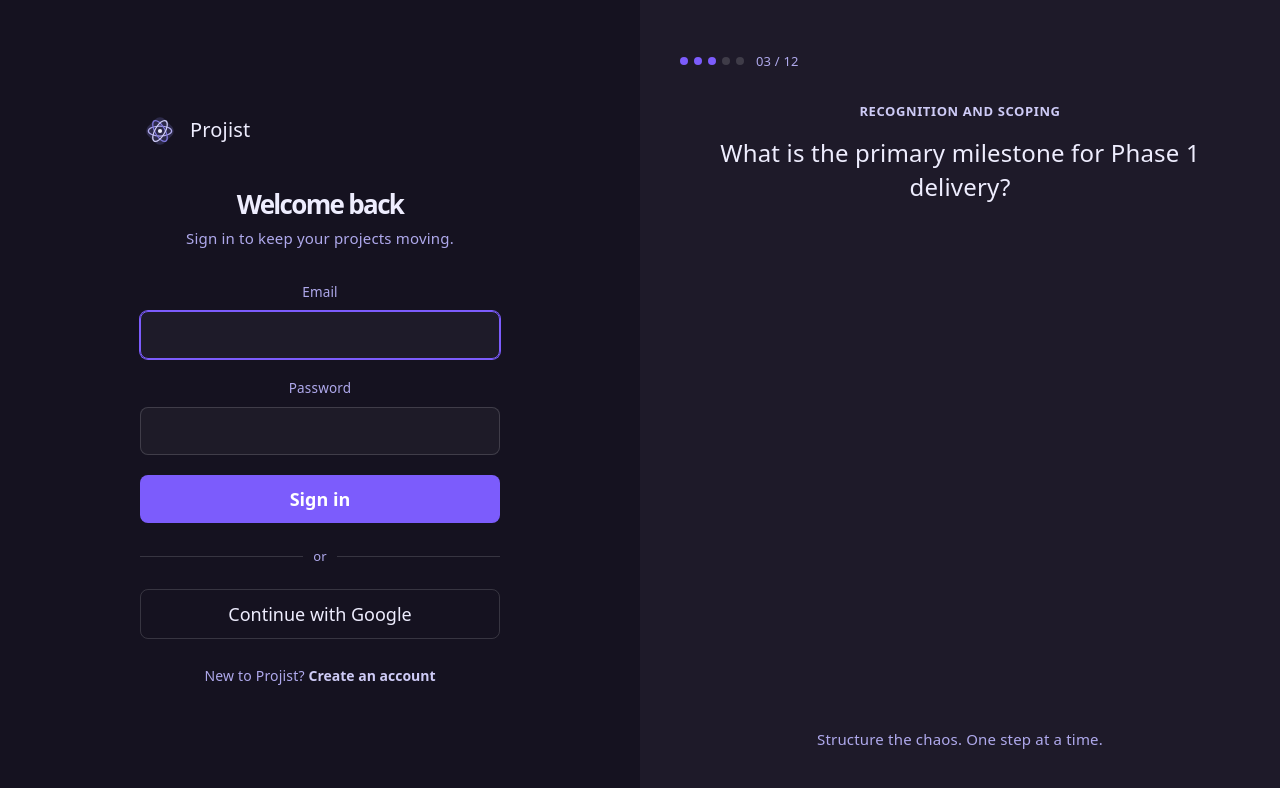
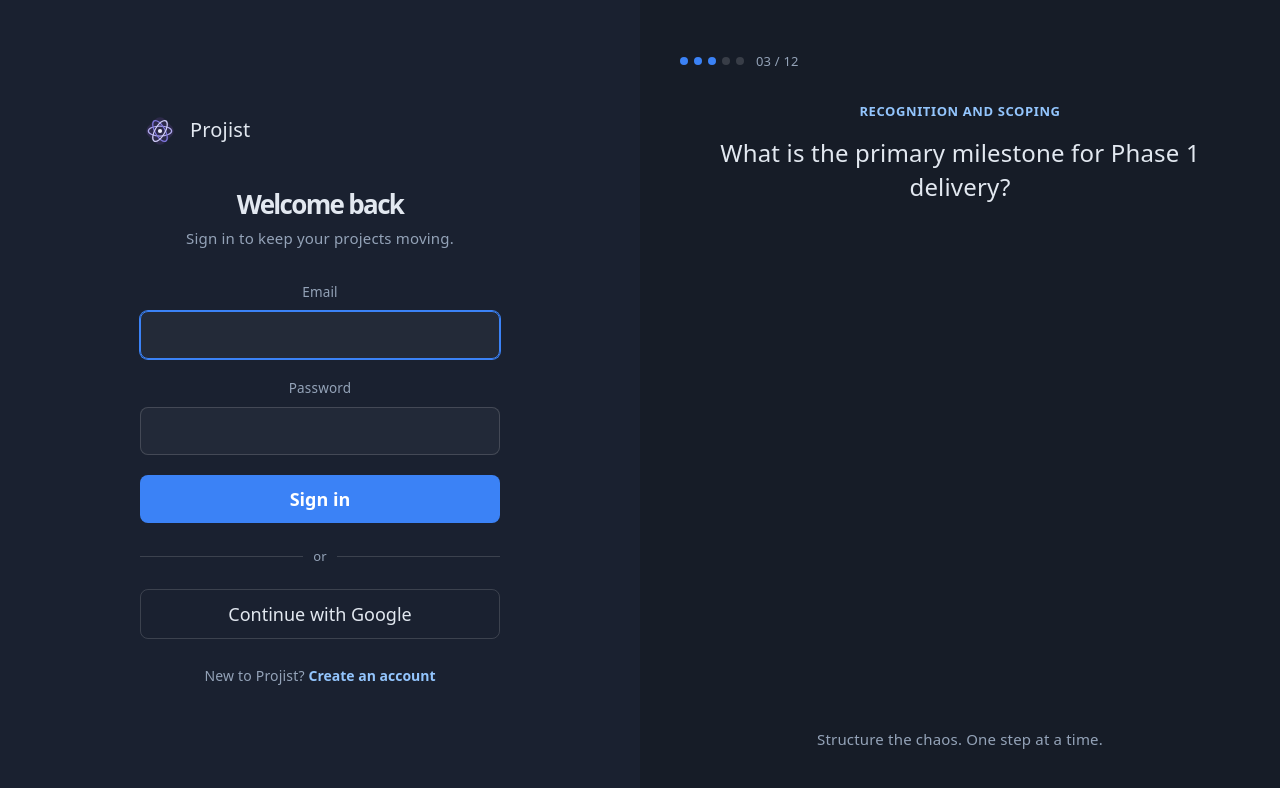
Before and after one commit to yankfan21/pm-app, a React (Vite) app: page /login in a window 1280 px wide. Shown: the top 788 px of the page. Built offline with nearby package versions, Linux system fonts and the light colour scheme; no server answers.

Commit message:
feat: implement light/dark theme system with blue-slate palette

```diff
--- a/src/App.css
+++ b/src/App.css
@@ -11,6 +11,7 @@
 .app-header {
   width: 100%;
   background: var(--header-bg);
+  backdrop-filter: var(--card-backdrop-filter);
   border-bottom: 1px solid var(--header-border);
 }
 
@@ -170,6 +171,7 @@
   font: inherit;
   color: var(--text-h);
   background: var(--card-bg);
+  backdrop-filter: var(--card-backdrop-filter);
 }
 
 .search-input:focus {
@@ -465,18 +467,18 @@
 }
 
 .task-status-select.partial {
-  background: #fef3c7;
-  color: #b45309;
+  background: var(--badge-warning-bg);
+  color: var(--badge-warning-text);
 }
 
 .task-status-select.done {
-  background: #dcfce7;
-  color: #166534;
+  background: var(--badge-success-bg);
+  color: var(--badge-success-text);
 }
 
 .task-status-select.critical {
-  background: #fee2e2;
-  color: #b91c1c;
+  background: var(--badge-danger-bg);
+  color: var(--badge-danger-text);
 }
 
 .task-list {
@@ -518,6 +520,7 @@
   font-size: 11px;
   color: var(--text);
   background: var(--card-bg);
+  backdrop-filter: var(--card-backdrop-filter);
   white-space: nowrap;
 }
 
@@ -723,13 +726,13 @@
 }
 
 .backlog-status-select.partial {
-  background: #fef3c7;
-  color: #b45309;
+  background: var(--badge-warning-bg);
+  color: var(--badge-warning-text);
 }
 
 .backlog-status-select.done {
-  background: #dcfce7;
-  color: #166534;
+  background: var(--badge-success-bg);
+  color: var(--badge-success-text);
 }
 
 .backlog-assign-select {
@@ -882,13 +885,13 @@
 }
 
 .board-status-select.partial {
-  background: #fef3c7;
-  color: #b45309;
+  background: var(--badge-warning-bg);
+  color: var(--badge-warning-text);
 }
 
 .board-status-select.done {
-  background: #dcfce7;
-  color: #166534;
+  background: var(--badge-success-bg);
+  color: var(--badge-success-text);
 }
 
 .kanban-card-actions {
@@ -998,19 +1001,20 @@
   gap: 6px;
   flex-shrink: 0;
   padding: 10px 18px;
-  border: none;
+  border: 1px solid var(--btn-primary-border);
   border-radius: 8px;
-  color: white;
-  background: var(--accent);
+  color: var(--btn-primary-text);
+  background: var(--btn-primary-bg);
+  backdrop-filter: var(--btn-primary-backdrop-filter);
   font: inherit;
   font-weight: 600;
   text-decoration: none;
   cursor: pointer;
-  transition: filter 0.15s ease;
+  transition: background 0.15s ease;
 }
 
 .btn-primary:hover {
-  filter: brightness(0.92);
+  background: var(--btn-primary-hover-bg);
 }
 
 .btn-secondary {
@@ -1019,10 +1023,10 @@
   gap: 6px;
   flex-shrink: 0;
   padding: 10px 18px;
-  border: 1px solid var(--border);
+  border: 1px solid var(--btn-secondary-border);
   border-radius: 8px;
-  color: var(--text-h);
-  background: var(--bg);
+  color: var(--btn-secondary-text);
+  background: var(--btn-secondary-bg);
   font: inherit;
   font-weight: 500;
   text-decoration: none;
@@ -1033,7 +1037,7 @@
 }
 
 .btn-secondary:hover {
-  background: var(--code-bg);
+  background: var(--accent-bg);
   border-color: var(--accent-border);
 }
 
@@ -1084,6 +1088,7 @@
   border-left: 3px solid var(--card-accent-purple);
   border-radius: 0 10px 10px 0;
   background: var(--card-bg);
+  backdrop-filter: var(--card-backdrop-filter);
   box-shadow: var(--card-shadow);
   transition:
     box-shadow 0.15s ease,
@@ -1130,18 +1135,21 @@
 .project-list li.accent-purple {
   background:
     linear-gradient(var(--card-tint-purple), var(--card-tint-purple)), var(--card-bg);
+  backdrop-filter: var(--card-backdrop-filter);
 }
 
 .project-list li.accent-amber {
   border-left-color: var(--card-accent-amber);
   background:
     linear-gradient(var(--card-tint-amber), var(--card-tint-amber)), var(--card-bg);
+  backdrop-filter: var(--card-backdrop-filter);
 }
 
 .project-list li.accent-red {
   border-left-color: var(--card-accent-red);
   background:
     linear-gradient(var(--card-tint-red), var(--card-tint-red)), var(--card-bg);
+  backdrop-filter: var(--card-backdrop-filter);
 }
 
 .project-list li.accent-muted {
@@ -1350,6 +1358,7 @@
   border: 1px solid var(--row-border);
   border-radius: 6px;
   background: var(--row-bg);
+  backdrop-filter: var(--card-backdrop-filter);
   font: inherit;
   text-align: left;
   cursor: pointer;
@@ -1421,8 +1430,8 @@
 }
 
 .doc-status-badge.done {
-  background: #dcfce7;
-  color: #166534;
+  background: var(--badge-success-bg);
+  color: var(--badge-success-text);
 }
 
 .doc-status-badge.pending {
@@ -1431,13 +1440,13 @@
 }
 
 .doc-status-badge.partial {
-  background: #fef3c7;
-  color: #b45309;
+  background: var(--badge-warning-bg);
+  color: var(--badge-warning-text);
 }
 
 .doc-status-badge.critical {
-  background: #fee2e2;
-  color: #b91c1c;
+  background: var(--badge-danger-bg);
+  color: var(--badge-danger-text);
 }
 
 .toggle-header-with-badge {
@@ -1470,6 +1479,7 @@
   border: 1px solid var(--row-border);
   border-radius: 6px;
   background: var(--row-bg);
+  backdrop-filter: var(--card-backdrop-filter);
 }
 
 .doc-group-header:hover {
@@ -2092,6 +2102,7 @@
   border: none;
   border-left: 1px solid var(--border);
   background: var(--card-bg);
+  backdrop-filter: var(--card-backdrop-filter);
   color: var(--text);
   font: inherit;
   font-size: 13px;
@@ -2122,6 +2133,7 @@
   border: 1px solid var(--border);
   border-radius: 8px;
   background: var(--card-bg);
+  backdrop-filter: var(--card-backdrop-filter);
 }
 
 .gantt-filters-clear {
@@ -2166,6 +2178,7 @@
   border: 1px solid var(--border);
   border-radius: 999px;
   background: var(--card-bg);
+  backdrop-filter: var(--card-backdrop-filter);
 }
 
 .gantt-legend-swatch {
@@ -2547,6 +2560,7 @@
   border: 1px solid var(--row-border);
   border-radius: 6px;
   background: var(--row-bg);
+  backdrop-filter: var(--card-backdrop-filter);
 }
 
 .critical-issue-label {
@@ -2563,18 +2577,18 @@
 }
 
 .issue-tag-task {
-  background: #fee2e2;
-  color: #b91c1c;
+  background: var(--badge-danger-bg);
+  color: var(--badge-danger-text);
 }
 
 .issue-tag-risk {
-  background: #fef3c7;
-  color: #b45309;
+  background: var(--badge-warning-bg);
+  color: var(--badge-warning-text);
 }
 
 .issue-tag-phase {
-  background: #fee2e2;
-  color: #b91c1c;
+  background: var(--badge-danger-bg);
+  color: var(--badge-danger-text);
 }
 
 @media (max-width: 480px) {
@@ -2758,13 +2772,13 @@
 }
 
 .priority-badge.high {
-  background: #fef3c7;
-  color: #b45309;
+  background: var(--badge-warning-bg);
+  color: var(--badge-warning-text);
 }
 
 .priority-badge.critical {
-  background: #fee2e2;
-  color: #b91c1c;
+  background: var(--badge-danger-bg);
+  color: var(--badge-danger-text);
 }
 
 .status-badge {
@@ -3243,18 +3257,18 @@ textarea.risk-cell-input {
 }
 
 .risk-level-low {
-  background: #dcfce7;
-  color: #166534;
+  background: var(--badge-success-bg);
+  color: var(--badge-success-text);
 }
 
 .risk-level-medium {
-  background: #fef3c7;
-  color: #b45309;
+  background: var(--badge-warning-bg);
+  color: var(--badge-warning-text);
 }
 
 .risk-level-high {
-  background: #fee2e2;
-  color: #b91c1c;
+  background: var(--badge-danger-bg);
+  color: var(--badge-danger-text);
 }
 
 .risk-delete-btn {
@@ -3437,7 +3451,7 @@ textarea.risk-cell-input {
 .import-issue-tag {
   font-size: 12px;
   font-weight: 500;
-  color: #b45309;
+  color: var(--badge-warning-text);
 }
 
 .risk-suggestions {
@@ -3548,18 +3562,18 @@ textarea.risk-cell-input {
 }
 
 .budget-health-under {
-  background: #dcfce7;
-  color: #166534;
+  background: var(--badge-success-bg);
+  color: var(--badge-success-text);
 }
 
 .budget-health-near {
-  background: #fef3c7;
-  color: #b45309;
+  background: var(--badge-warning-bg);
+  color: var(--badge-warning-text);
 }
 
 .budget-health-over {
-  background: #fee2e2;
-  color: #b91c1c;
+  background: var(--badge-danger-bg);
+  color: var(--badge-danger-text);
 }
 
 .budget-rollup-table td {
@@ -3573,11 +3587,11 @@ textarea.risk-cell-input {
 }
 
 .budget-variance-over {
-  color: #b91c1c;
+  color: var(--badge-danger-text);
 }
 
 .budget-variance-under {
-  color: #166534;
+  color: var(--badge-success-text);
 }
 
 .budget-line-items-heading {
@@ -3606,7 +3620,7 @@ textarea.risk-cell-input {
 }
 
 .login-panel-form {
-  background: #151220;
+  background: #1a2130;
   align-items: center;
   justify-content: center;
   padding: 48px 32px;
@@ -3627,19 +3641,19 @@ textarea.risk-cell-input {
 .login-brand-name {
   font-size: 20px;
   font-weight: 500;
-  color: #eeedfe;
+  color: #e2e8f0;
 }
 
 .login-heading {
   margin: 0 0 8px;
   font-size: 26px;
   font-weight: 700;
-  color: #eeedfe;
+  color: #e2e8f0;
 }
 
 .login-subtext {
   margin: 0 0 28px;
-  color: #afa9ec;
+  color: #94a3b8;
   font-size: 15px;
 }
 
@@ -3648,7 +3662,7 @@ textarea.risk-cell-input {
   margin-bottom: 16px;
   font-weight: 500;
   font-size: 13.5px;
-  color: #afa9ec;
+  color: #94a3b8;
 }
 
 .login-form-v2 input {
@@ -3659,15 +3673,15 @@ textarea.risk-cell-input {
   border: 1px solid rgba(255, 255, 255, 0.15);
   border-radius: 8px;
   font: inherit;
-  color: #eeedfe;
+  color: #e2e8f0;
   background: rgba(255, 255, 255, 0.04);
   box-sizing: border-box;
 }
 
 .login-form-v2 input:focus {
   outline: none;
-  border-color: #7c5cfc;
-  box-shadow: 0 0 0 1px #7c5cfc;
+  border-color: #3b82f6;
+  box-shadow: 0 0 0 1px #3b82f6;
 }
 
 .login-btn-primary {
@@ -3676,7 +3690,7 @@ textarea.risk-cell-input {
   padding: 11px 0;
   border: none;
   border-radius: 8px;
-  background: #7c5cfc;
+  background: #3b82f6;
   color: white;
   font: inherit;
   font-weight: 600;
@@ -3694,7 +3708,7 @@ textarea.risk-cell-input {
   border: 1px solid rgba(255, 255, 255, 0.15);
   border-radius: 8px;
   background: none;
-  color: #eeedfe;
+  color: #e2e8f0;
   font: inherit;
   font-weight: 500;
   cursor: pointer;
@@ -3702,13 +3716,13 @@ textarea.risk-cell-input {
 
 .login-error {
   margin: 0 0 12px;
-  color: #ff9b9b;
+  color: #fca5a5;
   font-size: 14px;
 }
 
 .login-info {
   margin: 0 0 12px;
-  color: #cecbf6;
+  color: #93c5fd;
   font-size: 14px;
 }
 
@@ -3717,7 +3731,7 @@ textarea.risk-cell-input {
   align-items: center;
   gap: 10px;
   margin: 20px 0;
-  color: #afa9ec;
+  color: #94a3b8;
   font-size: 13px;
 }
 
@@ -3733,7 +3747,7 @@ textarea.risk-cell-input {
   margin: 24px 0 0;
   text-align: center;
   font-size: 14px;
-  color: #afa9ec;
+  color: #94a3b8;
 }
 
 .login-footer-link button {
@@ -3742,12 +3756,12 @@ textarea.risk-cell-input {
   padding: 0;
   font: inherit;
   font-weight: 600;
-  color: #cecbf6;
+  color: #93c5fd;
   cursor: pointer;
 }
 
 .login-panel-preview {
-  background: #1e1a29;
+  background: #161c27;
   flex-direction: column;
   justify-content: space-between;
   padding: 48px 40px;
@@ -3773,12 +3787,12 @@ textarea.risk-cell-input {
 }
 
 .login-preview-dot.filled {
-  background: #7c5cfc;
+  background: #3b82f6;
 }
 
 .login-preview-counter {
   font-size: 13px;
-  color: #afa9ec;
+  color: #94a3b8;
 }
 
 .login-preview-label {
@@ -3787,7 +3801,7 @@ textarea.risk-cell-input {
   font-weight: 600;
   letter-spacing: 0.6px;
   text-transform: uppercase;
-  color: #cecbf6;
+  color: #93c5fd;
 }
 
 .login-preview-question {
@@ -3795,13 +3809,13 @@ textarea.risk-cell-input {
   font-size: 24px;
   font-weight: 500;
   line-height: 1.4;
-  color: #eeedfe;
+  color: #e2e8f0;
 }
 
 .login-preview-tagline {
   margin: 0;
   font-size: 15px;
-  color: #afa9ec;
+  color: #94a3b8;
 }
 
 @media (max-width: 760px) {
@@ -3844,6 +3858,7 @@ textarea.risk-cell-input {
   border: 1px solid var(--row-border);
   border-radius: 6px;
   background: var(--row-bg);
+  backdrop-filter: var(--card-backdrop-filter);
 }
 
 .collaborator-email {
@@ -3857,16 +3872,40 @@ textarea.risk-cell-input {
 }
 
 .settings-section-title {
-  margin: 0 0 4px;
+  margin: 32px 0 4px;
   font-size: 15px;
   font-weight: 600;
   color: var(--text-h);
+}
+
+.settings-section-title:first-of-type {
+  margin-top: 0;
 }
 
 .settings-hidden-at {
   font-size: 12px;
   color: var(--accent-muted);
   white-space: nowrap;
+}
+
+.theme-option-group {
+  display: flex;
+  flex-wrap: wrap;
+  gap: 10px 24px;
+  margin: 12px 0 4px;
+}
+
+.theme-option {
+  display: flex;
+  align-items: center;
+  gap: 8px;
+  font-size: 14px;
+  color: var(--text);
+  cursor: pointer;
+}
+
+.theme-option input[type='radio'] {
+  accent-color: var(--accent);
 }
 
 .collaborator-invite-form {
@@ -3952,6 +3991,7 @@ textarea.risk-cell-input {
   font: inherit;
   color: var(--text-h);
   background: var(--card-bg);
+  backdrop-filter: var(--card-backdrop-filter);
 }
 
 .dependency-picker-show-completed {
@@ -3976,6 +4016,7 @@ textarea.risk-cell-input {
   border: 1px solid var(--border);
   border-radius: 8px;
   background: var(--card-bg);
+  backdrop-filter: var(--card-backdrop-filter);
   box-shadow: var(--card-hover-shadow);
 }
 
--- a/src/App.jsx
+++ b/src/App.jsx
@@ -23,6 +23,7 @@ import Settings from './Settings'
 import NotFound from './NotFound'
 import Login from './Login'
 import RequireAuth from './RequireAuth'
+import { useTheme } from './hooks/useTheme'
 import './App.css'
 
 // Phase 4 cutover: every route other than /login requires a signed-in
@@ -40,6 +41,10 @@ import './App.css'
 // methodology-gated section route redirects to Overview itself in that
 // case; see MethodologySection in ProjectSectionRoutes.jsx).
 function App() {
+  // Mounted here (not just in Settings) so the 'system' preference listener
+  // stays live across the whole app, not only while Settings is on screen.
+  useTheme()
+
   return (
     <Routes>
       <Route path="/login" element={<Login />} />
--- a/src/index.css
+++ b/src/index.css
@@ -1,81 +1,114 @@
-:root {
-  --text: #6b6375;
-  --text-h: #08060d;
-  --bg: #f5f4fa;
-  --border: #e5e4e7;
-  --code-bg: #f4f3ec;
-  /* Projist brand accent - #26215C (deep indigo) on light backgrounds for
-     the same contrast role #1e3a8a used to play; #7F77DD only reaches
-     readable contrast on the dark theme's background, see below. */
-  --accent: #26215c;
-  --accent-bg: rgba(38, 33, 92, 0.08);
-  --accent-border: rgba(38, 33, 92, 0.35);
-  --accent-muted: #6e63b6;
-  /* Demo-project badge/banner accent - deliberately NOT purple now that
-     purple is the brand's own primary accent (would defeat the "stands
-     out at a glance, distinct from normal UI" purpose it was added for). */
+/* Theme tokens - light is the default/fallback (:root with no
+   data-theme), and :root[data-theme="light|dark"] cover the explicit,
+   user-selectable modes. data-theme is set on <html> before paint by the
+   inline snippet in index.html and kept in sync by useTheme.js - this file
+   never reads prefers-color-scheme directly, since "system" is resolved to
+   an explicit light/dark value upstream instead. */
+:root,
+:root[data-theme='light'] {
+  --text: #1e293b;
+  --text-h: #1e293b;
+  --text-muted: #64748b;
+  --bg: #f8fafc;
+  --border: #cbd5e1;
+  --code-bg: #f1f5f9;
+  --accent: #2563eb;
+  --accent-bg: rgba(37, 99, 235, 0.08);
+  --accent-border: rgba(37, 99, 235, 0.35);
+  --accent-muted: #3b82f6;
+  /* Demo-project badge/banner accent - deliberately NOT the primary accent
+     hue (would defeat the "stands out at a glance, distinct from normal
+     UI" purpose it was added for). */
   --demo-accent: #0d9488;
   --demo-accent-bg: rgba(13, 148, 136, 0.08);
   --demo-accent-border: rgba(13, 148, 136, 0.35);
-  --social-bg: rgba(244, 243, 236, 0.5);
+  --social-bg: rgba(241, 245, 249, 0.5);
   --shadow:
-    rgba(0, 0, 0, 0.1) 0 10px 15px -3px, rgba(0, 0, 0, 0.05) 0 4px 6px -2px;
+    rgba(15, 23, 42, 0.1) 0 10px 15px -3px,
+    rgba(15, 23, 42, 0.05) 0 4px 6px -2px;
 
   /* Filter tabs (pill) vs. sort controls (plain text) - two distinct
      interaction languages so users don't mistake narrowing the list
      (filter) for reordering it (sort). */
-  --tab-active-bg: #26215c;
-  --tab-active-text: #eeedfe;
-  --tab-inactive-text: var(--accent-muted);
-  --sort-active: #7c5cfc;
+  --tab-active-bg: #2563eb;
+  --tab-active-text: #ffffff;
+  --tab-inactive-text: var(--text-muted);
+  --sort-active: #2563eb;
 
   /* Project-card surface, lifted off the page background, plus its
      left-border accent tiers (priority/health signal - see
      cardAccentTier in ProjectList.jsx). */
   --card-bg: #ffffff;
-  --card-shadow: 0 1px 2px rgba(38, 33, 92, 0.06);
-  --card-hover-shadow: 0 4px 12px rgba(38, 33, 92, 0.1);
+  --card-backdrop-filter: none;
+  --card-shadow: 0 1px 2px rgba(15, 23, 42, 0.06);
+  --card-hover-shadow: 0 4px 12px rgba(15, 23, 42, 0.1);
   --card-accent-purple: var(--accent);
   --card-accent-amber: #d97706;
   --card-accent-red: #dc2626;
   --card-accent-muted: var(--border);
-  --card-tint-purple: rgba(38, 33, 92, 0.03);
+  --card-tint-purple: rgba(37, 99, 235, 0.03);
   --card-tint-amber: rgba(217, 119, 6, 0.03);
   --card-tint-red: rgba(220, 38, 38, 0.03);
 
-  /* Header frame and Project Detail row surfaces - both a shade between
-     --bg and --card-bg, and both use the same fixed brand-purple border
-     tint in either theme (like --sort-active) rather than remapping per
-     mode. */
-  --header-bg: #f0eefa;
-  --header-border: rgba(124, 92, 252, 0.2);
-  --row-bg: #fafaf8;
-  --row-border: rgba(124, 92, 252, 0.1);
+  /* Header frame and Project Detail row surfaces - a shade between --bg
+     and --card-bg. */
+  --header-bg: #f1f5f9;
+  --header-border: rgba(37, 99, 235, 0.15);
+  --row-bg: #f8fafc;
+  --row-border: rgba(37, 99, 235, 0.08);
 
   /* Project Detail section containers (Manage Access, Agile zone,
-     Documents) - a lifted surface matching the project-card treatment, so
-     these read as larger siblings of the All Projects cards rather than a
-     separate visual system. --agile-accent/--agile-tint are fixed brand
-     purple in both themes (same convention as --sort-active/--row-border
-     above), since the Agile zone's identity is "this is Agile content," not
-     a light/dark-remapped semantic color. */
+     Documents) - a lifted surface matching the project-card treatment.
+     --agile-accent/--agile-tint are a fixed indigo in both themes (like
+     --sort-active/--row-border), since the Agile zone's identity is "this
+     is Agile content," not a light/dark-remapped semantic color. */
   --surface-1: var(--card-bg);
   --border-faint: color-mix(in srgb, var(--border) 10%, transparent);
-  --agile-accent: #7c5cfc;
-  --agile-tint: rgba(124, 92, 252, 0.06);
+  --agile-accent: #4f46e5;
+  --agile-tint: rgba(79, 70, 229, 0.06);
   /* Structural (non-methodology) zone accent - the same "pending/neutral"
      slate already used for status-dot/badge grays elsewhere, promoted to a
      left-accent bar so Manage Access/Documents read as clearly as the
-     purple-accented Agile zone, without borrowing Agile's brand color. */
+     indigo-accented Agile zone, without borrowing Agile's color. */
   --zone-accent-neutral: #94a3b8;
 
   /* Neutral status pill ("Not evaluated" etc.) and alert/marker red (Gantt
      "Today" line, future error states) - fixed across both themes, same
-     convention as the badge pastels below and --sort-active/--agile-accent
-     above, rather than remapped per mode. */
-  --pill-neutral-bg: #ece9f2;
-  --pill-neutral-text: #6b6478;
-  --alert-red: #f2545b;
+     convention as --sort-active/--agile-accent above, rather than
+     remapped per mode. */
+  --pill-neutral-bg: #f1f5f9;
+  --pill-neutral-text: #64748b;
+  --alert-red: #ef4444;
+
+  /* Status badge tiers (on-track/at-risk/off-track health, priority,
+     doc-status, etc. all share these three). */
+  --badge-success-bg: rgba(16, 185, 129, 0.12);
+  --badge-success-text: #047857;
+  --badge-success-border: rgba(5, 150, 105, 0.5);
+  --badge-warning-bg: #fef3c7;
+  --badge-warning-text: #b45309;
+  --badge-warning-border: rgba(180, 83, 9, 0.4);
+  --badge-danger-bg: rgba(239, 68, 68, 0.12);
+  --badge-danger-text: #b91c1c;
+  --badge-danger-border: rgba(220, 38, 38, 0.5);
+
+  --btn-primary-bg: #2563eb;
+  --btn-primary-hover-bg: #1d4ed8;
+  --btn-primary-border: #2563eb;
+  --btn-primary-text: #ffffff;
+  --btn-primary-backdrop-filter: none;
+  --btn-secondary-bg: transparent;
+  --btn-secondary-border: #cbd5e1;
+  --btn-secondary-text: #1e293b;
+
+  --input-bg: #ffffff;
+  --input-border: #cbd5e1;
+  --input-text: #1e293b;
+  --link: #2563eb;
+
+  --disabled-bg: #e2e8f0;
+  --disabled-text: #94a3b8;
+  --disabled-border: #cbd5e1;
 
   --sans: system-ui, 'Segoe UI', Roboto, sans-serif;
   --heading: system-ui, 'Segoe UI', Roboto, sans-serif;
@@ -96,47 +129,83 @@
   }
 }
 
-@media (prefers-color-scheme: dark) {
-  :root {
-    --text: #9ca3af;
-    --text-h: #f3f4f6;
-    --bg: #151220;
-    --border: #2e303a;
-    --code-bg: #1f2028;
-    --accent: #7c5cfc;
-    --accent-bg: rgba(124, 92, 252, 0.15);
-    --accent-border: rgba(124, 92, 252, 0.5);
-    --accent-muted: #afa9ec;
+:root[data-theme='dark'] {
+  --text: #e2e8f0;
+  --text-h: #f1f5f9;
+  --text-muted: #94a3b8;
+  --bg: #212836;
+  --border: rgba(255, 255, 255, 0.08);
+  --code-bg: rgba(15, 23, 42, 0.5);
+  --accent: #93c5fd;
+  --accent-bg: rgba(59, 130, 246, 0.15);
+  --accent-border: rgba(59, 130, 246, 0.4);
+  --accent-muted: #60a5fa;
   --demo-accent: #5eead4;
   --demo-accent-bg: rgba(94, 234, 212, 0.15);
   --demo-accent-border: rgba(94, 234, 212, 0.5);
-    --social-bg: rgba(47, 48, 58, 0.5);
+  --social-bg: rgba(15, 23, 42, 0.5);
   --shadow:
     rgba(0, 0, 0, 0.4) 0 10px 15px -3px, rgba(0, 0, 0, 0.25) 0 4px 6px -2px;
 
-    --tab-active-bg: #7c5cfc;
-    --tab-active-text: #26215c;
+  --tab-active-bg: rgba(59, 130, 246, 0.25);
+  --tab-active-text: #93c5fd;
 
-    /* Dark cards differentiate from the page via a lighter surface, not a
-       shadow (shadows don't read against a dark background) - and the
-       amber/red accents are bumped brighter so a 3px border stays legible
-       at low surface contrast. */
-    --card-bg: #1e1a29;
+  /* Dark cards are a frosted glass surface over the page background
+     rather than a solid lift - see --card-backdrop-filter. */
+  --card-bg: rgba(15, 23, 42, 0.35);
+  --card-backdrop-filter: blur(12px);
   --card-shadow: none;
   --card-hover-shadow: 0 4px 14px rgba(0, 0, 0, 0.35);
   --card-accent-amber: #f59e0b;
   --card-accent-red: #f87171;
-    --card-tint-purple: rgba(124, 92, 252, 0.05);
+  --card-tint-purple: rgba(59, 130, 246, 0.06);
   --card-tint-amber: rgba(217, 119, 6, 0.05);
   --card-tint-red: rgba(220, 38, 38, 0.05);
 
-    --header-bg: #26212f;
-    --row-bg: #26212f;
+  --header-bg: rgba(15, 23, 42, 0.35);
+  --header-border: rgba(255, 255, 255, 0.08);
+  --row-bg: rgba(15, 23, 42, 0.25);
+  --row-border: rgba(255, 255, 255, 0.06);
+
+  --agile-accent: #818cf8;
+  --agile-tint: rgba(129, 140, 248, 0.08);
+  --zone-accent-neutral: #94a3b8;
+
+  --pill-neutral-bg: rgba(255, 255, 255, 0.06);
+  --pill-neutral-text: #94a3b8;
+  --alert-red: #f87171;
+
+  --badge-success-bg: rgba(16, 185, 129, 0.1);
+  --badge-success-text: #a7f3d0;
+  --badge-success-border: rgba(52, 211, 153, 0.3);
+  --badge-warning-bg: rgba(245, 158, 11, 0.1);
+  --badge-warning-text: #fde68a;
+  --badge-warning-border: rgba(251, 191, 36, 0.3);
+  --badge-danger-bg: rgba(239, 68, 68, 0.1);
+  --badge-danger-text: #fecaca;
+  --badge-danger-border: rgba(248, 113, 113, 0.3);
+
+  --btn-primary-bg: rgba(59, 130, 246, 0.25);
+  --btn-primary-hover-bg: rgba(59, 130, 246, 0.35);
+  --btn-primary-border: rgba(59, 130, 246, 0.4);
+  --btn-primary-text: #93c5fd;
+  --btn-primary-backdrop-filter: blur(8px);
+  --btn-secondary-bg: transparent;
+  --btn-secondary-border: rgba(255, 255, 255, 0.15);
+  --btn-secondary-text: #e2e8f0;
+
+  --input-bg: rgba(15, 23, 42, 0.35);
+  --input-border: rgba(255, 255, 255, 0.15);
+  --input-text: #e2e8f0;
+  --link: #93c5fd;
+
+  --disabled-bg: rgba(255, 255, 255, 0.05);
+  --disabled-text: rgba(226, 232, 240, 0.4);
+  --disabled-border: rgba(255, 255, 255, 0.08);
 }
 
-  #social .button-icon {
+:root[data-theme='dark'] #social .button-icon {
   filter: invert(1) brightness(2);
-  }
 }
 
 body {
```
Also changed, not shown: index.html (+12 -0 lines), src/Settings.jsx (+26 -0 lines), src/hooks/useTheme.js (added, +51 -0 lines). Lines whose indentation alone changed are shown as unchanged.
